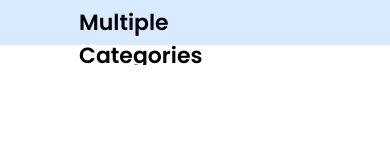
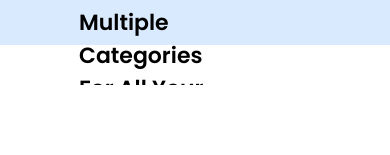
Before and after one commit to eugenemrg/bluecart-marketplace, a React (Vite) app: page /product in a window 390 px wide. Shown: the part 135-290 px from the top of the page. Built offline with nearby package versions, Linux system fonts and the light colour scheme; no server answers; data requests are answered from the project's data file.

Commit message:
Made the site responsive

```diff
--- a/src/App.css
+++ b/src/App.css
@@ -325,3 +325,19 @@
   cursor: pointer;
   font-size: 16px;
 }
+
+@media screen and (max-width: 768px) {
+  .navbar {
+    padding: 10px;
+  }
+
+  .container {
+    padding: 10px;
+  }
+}
+
+@media screen and (max-width: 480px) {
+  .navbar {
+    font-size: 14px;
+  }
+}
```
